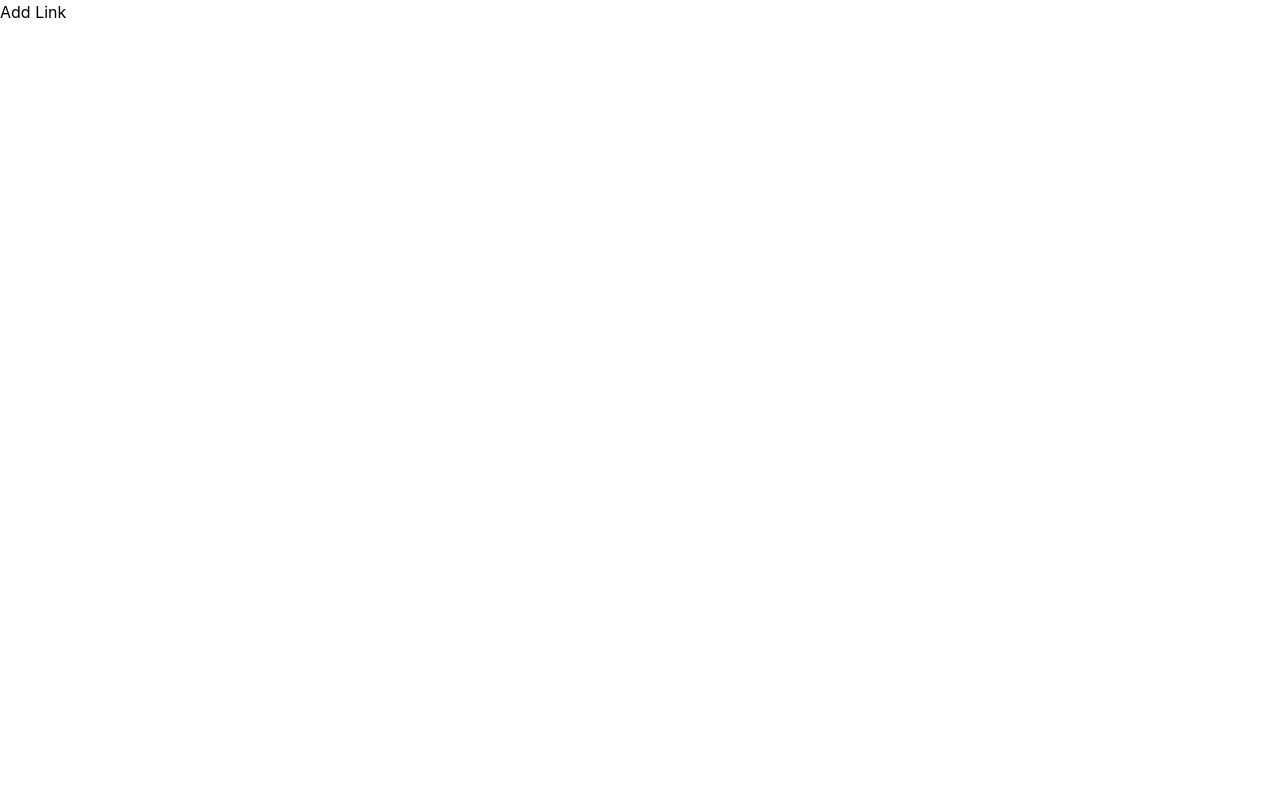
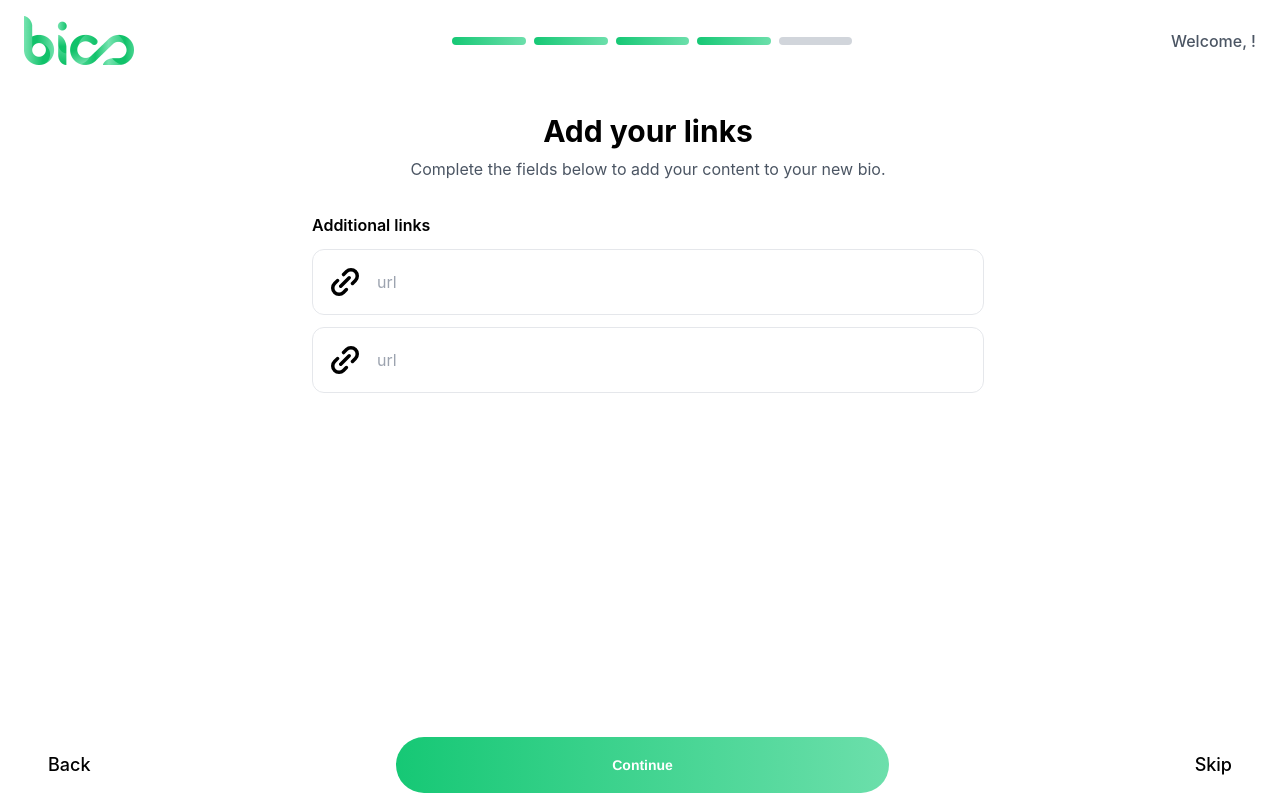
Before and after one commit to Pinlo754/BioLinker_web, a React (Create React App) app: page /signup/add-link in a window 1280 px wide. Built offline with nearby package versions, Linux system fonts and the light colour scheme.

Commit message:
add link page

```diff
--- a/src/pages/SignUp/AddDomain/useAddDomain.ts
+++ b/src/pages/SignUp/AddDomain/useAddDomain.ts
@@ -12,16 +12,16 @@ const AddDomain = () => {
             setShowError(true);
             return;
         }
-        // Handle continue logic here
+
+        {/*còn logic check domain có tồn tại trong db hay không*/}
         navigate('/signup/select-platform', { state: { username: username, domain: domain } } );
     };
 
     const handleBack = () => {
-        navigate(-1); // Go back to previous page
+        navigate('/signup');
     };
 
     const handleSkip = () => {
-        // Handle skip logic here
         navigate('/signup/select-platform', { state: { username: username, domain: '' } } );
     };
     return {
--- a/src/pages/SignUp/AddLink/AddLink.tsx
+++ b/src/pages/SignUp/AddLink/AddLink.tsx
@@ -1,7 +1,141 @@
+import { useNavigate } from "react-router-dom";
+import logo from "../../../assets/logo.png";
+import useAddLink from "./useAddLink";
+import { PLATFORM_ICONS } from "../../../constants/platformIcons";
+import Button from "../../../components/ui/button";
 const AddLink = () => {
+    const navigate = useNavigate();
+    const {
+        username,
+        domain,
+        platforms = [],
+        platformLink,
+        updatePlatformValue,
+        clearPlatformValue,
+        additionalLinks,
+        updateAdditionalLink,
+        handleContinue,
+        handleSkip,
+    } = useAddLink();
     return (
-        <div>
-            <h1>Add Link</h1>
+        <div className="min-h-screen bg-white ">
+            {/* Header Section */}
+            <div className="flex justify-between items-center px-6 py-4">
+                {/* Logo */}
+                <button className="flex justify-center items-center h-full">
+                    <img
+                      src={logo}
+                      className="h-[49px]"
+                      alt="logo"
+                      onClick={() => navigate("/")}
+                    />
+                </button>
+
+                {/* Progress Bar */}
+                <div className="w-full max-w-md mx-auto px-6 align-middle">
+                    <div className="flex space-x-2">
+                        {/* Step 1 - Completed */}
+                        <div className="flex-1 h-2 bg-gradient-to-r from-green1 to-green2 rounded-full"></div>
+                        <div className="flex-1 h-2 bg-gradient-to-r from-green1 to-green2 rounded-full"></div>
+                        <div className="flex-1 h-2 bg-gradient-to-r from-green1 to-green2 rounded-full"></div>
+                        <div className="flex-1 h-2 bg-gradient-to-r from-green1 to-green2 rounded-full"></div>
+                        <div className="flex-1 h-2 bg-gray-300 rounded-full"></div>
+                        {/* Step 2 - Current */}
+                    </div>
+                </div>
+
+                {/* Welcome Message */}
+                <div className="text-gray-600 font-medium">
+                    Welcome, {username}!
+                </div>
+            </div>
+
+            {/* Main Content */}
+            <div className="flex flex-col items-center px-6 py-8 h-[80vh] overflow-y-auto pr-2 scrollbar-hide animate-fadeInUp">
+                <div className="text-center mb-8 ">
+                    <h1 className="text-3xl font-bold text-black mb-2">Add your links</h1>
+                    <p className="text-gray-600">Complete the fields below to add your content to your new bio.</p>
+                </div>
+
+                {/* Your selections */}
+                {platforms.length > 0 && (
+                <div className="w-full max-w-2xl mb-8">
+                    <h2 className="text-base font-semibold text-black mb-3">Your selections</h2>
+                    <div className="space-y-4">
+                        {platforms.map((name: string) => (
+                            <div key={name} className="flex items-center gap-3 p-3 border border-gray-200 rounded-xl">
+                                <div className="w-10 h-10 flex items-center justify-center text-2xl">
+                                    {PLATFORM_ICONS[name] || PLATFORM_ICONS['Link']}
+                                </div>
+                                <div className="flex-1">
+                                    <input
+                                        className="w-full outline-none"
+                                        placeholder={`${name}.com/username`}
+                                        value={platformLink?.[name] ?? ''}
+                                        onChange={(e) => updatePlatformValue(name, e.target.value)}
+                                    />
+                                    <div className="text-xs text-gray-400">
+                                        { `${name.toLowerCase()}.com/username`}
+                                    </div>
+                                </div>
+                                {platformLink?.[name] && (
+                                    <button
+                                        className="text-gray-400 hover:text-black"
+                                        onClick={() => clearPlatformValue(name)}
+                                        aria-label={`Clear ${name}`}
+                                    >
+                                        ✕
+                                    </button>
+                                )}
+                            </div>
+                            ))}
+                        </div>
+                    </div>
+                )}
+
+                {/* Additional links */}
+                <div className="w-full max-w-2xl">
+                    <h2 className="text-base font-semibold text-black mb-3">Additional links</h2>
+                    <div className="space-y-3">
+                        {additionalLinks.map((val, idx) => (
+                            <div key={idx} className="flex items-center gap-3 p-3 border border-gray-200 rounded-xl">
+                                <div className="w-10 h-10 flex items-center justify-center text-xl">{PLATFORM_ICONS['Link']}</div>
+                                <input
+                                    className="flex-1 outline-none"
+                                    placeholder="url"
+                                    value={val}
+                                    onChange={(e) => updateAdditionalLink(idx, e.target.value)}
+                                />
+                            </div>
+                        ))}
+                    </div>
+                </div>
+            </div>
+
+            {/* Bottom Navigation */}
+            <div className="flex justify-between items-center px-6 py-4">
+                {/* Back Button */}
+                <button
+                    onClick={() => navigate(-1)}
+                    className="px-6 py-3 text-lg hover:text-green-500 font-medium"
+                >
+                    Back
+                </button>
+                <Button
+                    onClick={handleContinue}
+                    text="Continue"
+                    width="40%"
+                    height="56px"
+                    disabled={Object.values(platformLink || {}).some((value) => value === '') || additionalLinks.length === 0}
+                />
+                {/* Skip Button */}
+                <button
+                    onClick={handleSkip}
+                    className="px-6 py-3 text-lg hover:text-green-500 font-medium"
+                >
+                    Skip
+                </button>
+            </div>
         </div>
     );
 };
--- /dev/null
+++ b/src/pages/SignUp/AddLink/useAddLink.ts
@@ -0,0 +1,72 @@
+import { useMemo, useState } from "react";
+import { useLocation, useNavigate } from "react-router-dom";
+
+const useAddLink = () => {
+    const { username, domain, platforms } = useLocation().state || {};
+    const navigate = useNavigate();
+    const [showError, setShowError] = useState(false);
+    const [additionalLinks, setAdditionalLinks] = useState<string[]>(['', '']);
+
+    // Initialize value map for selected platforms
+    const initialMap = useMemo(() => {
+        if (!Array.isArray(platforms)) return {} as Record<string, string>;
+        return platforms.reduce((acc: Record<string, string>, name: string) => {
+            acc[name] = '';
+            return acc;
+        }, {} as Record<string, string>);
+    }, [platforms]);
+
+    const [platformLink, setPlatformLink] = useState<Record<string, string>>(initialMap);
+
+    const updatePlatformValue = (platform: string, value: string) => {
+        setPlatformLink(prev => ({ ...prev, [platform]: value }));
+    };
+    const clearPlatformValue = (platform: string) => {
+        setPlatformLink(prev => ({ ...prev, [platform]: '' }));
+    };
+
+    // Additional links (3 slots)
+    const updateAdditionalLink = (index: number, value: string) => {
+        setAdditionalLinks(prev => prev.map((v, i) => (i === index ? value : v)));
+    };
+
+    const handleContinue = () => {
+        {/*còn logic check link có thật hay không*/}
+        navigate('/signup/create-name-bio', {
+            state: {
+                username: username,
+                domain: domain,
+                additionalLinks: additionalLinks,
+                platformLink: platformLink,
+            }
+        });
+    };
+
+    const handleSkip = () => {
+        navigate('/signup/create-name-bio', {
+            state: {
+                username: username,
+                domain: domain,
+                additionalLinks: "",
+                platformLink: "",
+            }
+        });
+    };
+
+    return {
+        username,
+        domain,
+        platforms,
+        showError,
+        setShowError,
+        navigate,
+        platformLink,
+        updatePlatformValue,
+        clearPlatformValue,
+        additionalLinks,
+        updateAdditionalLink,
+        handleContinue,
+        handleSkip,
+    }
+}
+export default useAddLink;
--- a/src/pages/SignUp/SelectPlatform/SelectPlatform.tsx
+++ b/src/pages/SignUp/SelectPlatform/SelectPlatform.tsx
@@ -12,7 +12,8 @@ const SelectPlatform = () => {
         togglePlatform,
         handleContinue,
         handleSkip,
-        maxSelectedPlatforms
+        maxSelectedPlatforms,
+        handleBack
     } = useSelectPlatform();
     const navigate = useNavigate();
     ;
@@ -104,7 +105,7 @@ const SelectPlatform = () => {
             <div className="flex justify-between items-center px-6 py-4">
                 {/* Back Button */}
                 <button
-                    onClick={() => navigate(-1)}
+                    onClick={handleBack}
                     className="px-6 py-3 text-lg hover:text-green-500 font-medium"
                 >
                     Back
--- a/src/pages/SignUp/SelectPlatform/useSelectplatform.tsx
+++ b/src/pages/SignUp/SelectPlatform/useSelectplatform.tsx
@@ -33,7 +33,7 @@ const useSelectPlatform = () => {
     };
 
     const handleContinue = () => {
-        navigate('/signup/create-name-bio', {
+        navigate('/signup/add-link', {
             state: {
                 username: username,
                 domain: domain,
@@ -43,11 +43,19 @@ const useSelectPlatform = () => {
     };
 
     const handleSkip = () => {
-        navigate('/signup/create-name-bio', {
+        navigate('/signup/add-link', {
             state: {
                 username: username,
                 domain: domain,
                 platforms: []
+            }
+        });
+    };
+    const handleBack = () => {
+        navigate('/signup/add-domain', {
+            state: {
+                username: username,
+                domain: domain,
             }
         });
     };
@@ -60,7 +68,8 @@ const useSelectPlatform = () => {
         togglePlatform,
         handleContinue,
         handleSkip,
-        maxSelectedPlatforms
+        maxSelectedPlatforms,
+        handleBack
     }
 };
 
```
